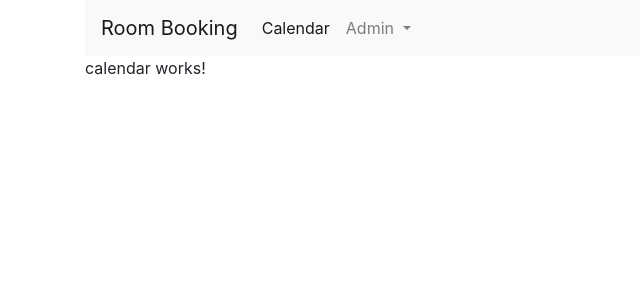
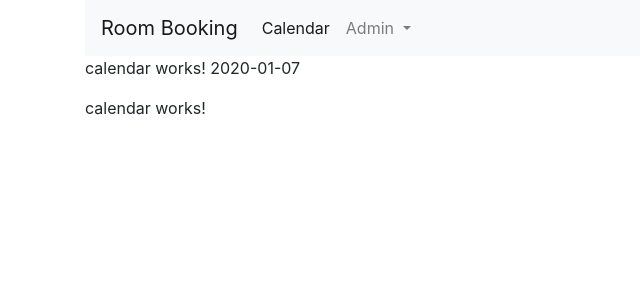
Before and after one commit to murodin/room-booking-client, an Angular app: page / in a window 1280 px wide. Shown: the top 300 px of the page, without its empty margins (0-640 px from the left). Built offline with nearby package versions, Linux system fonts and the light colour scheme.

Commit message:
Display data with pipe, Date and formatDate(date, format, timezone).

```diff
--- a/src/app/calendar/calendar.component.html
+++ b/src/app/calendar/calendar.component.html
@@ -1 +1,2 @@
-<p>calendar works!</p>
+<p>calendar works! {{selectedDate | date: 'yyyy-MM-dd'}}</p>
+<p>calendar works! {{date}}</p>
--- a/src/app/calendar/calendar.component.ts
+++ b/src/app/calendar/calendar.component.ts
@@ -1,4 +1,5 @@
 import { Component, OnInit } from '@angular/core';
+import {formatDate} from '@angular/common';
 
 @Component({
   selector: 'app-calendar',
@@ -7,9 +8,14 @@ import { Component, OnInit } from '@angular/core';
 })
 export class CalendarComponent implements OnInit {
 
+
+  selectedDate = new Date();
+
   constructor() { }
 
   ngOnInit() {
+    const date: string =  formatDate(this.selectedDate, 'yyyy-MM-dd', 'en-UK');
+    console.log(date);
   }
 
 }
```
